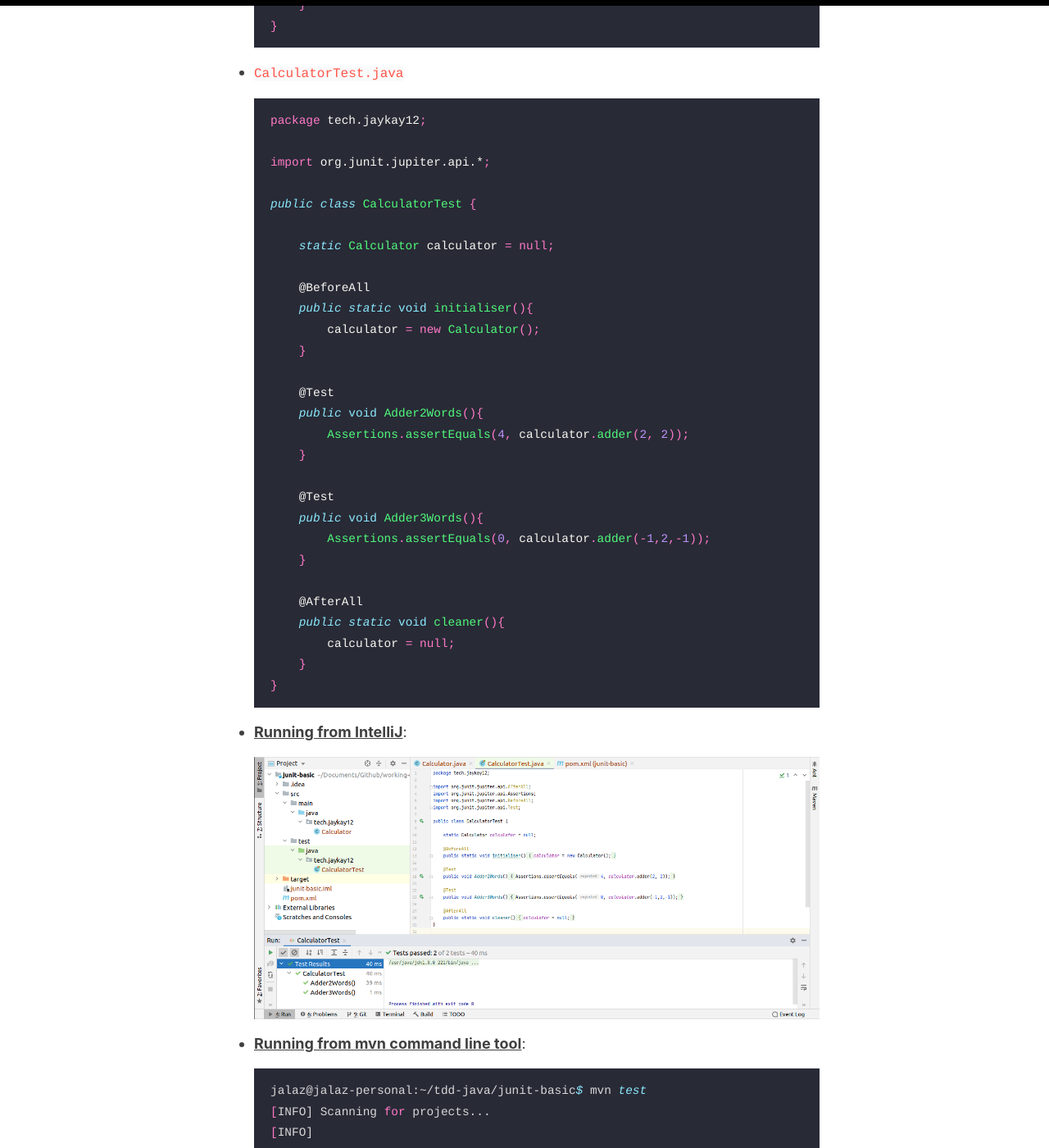
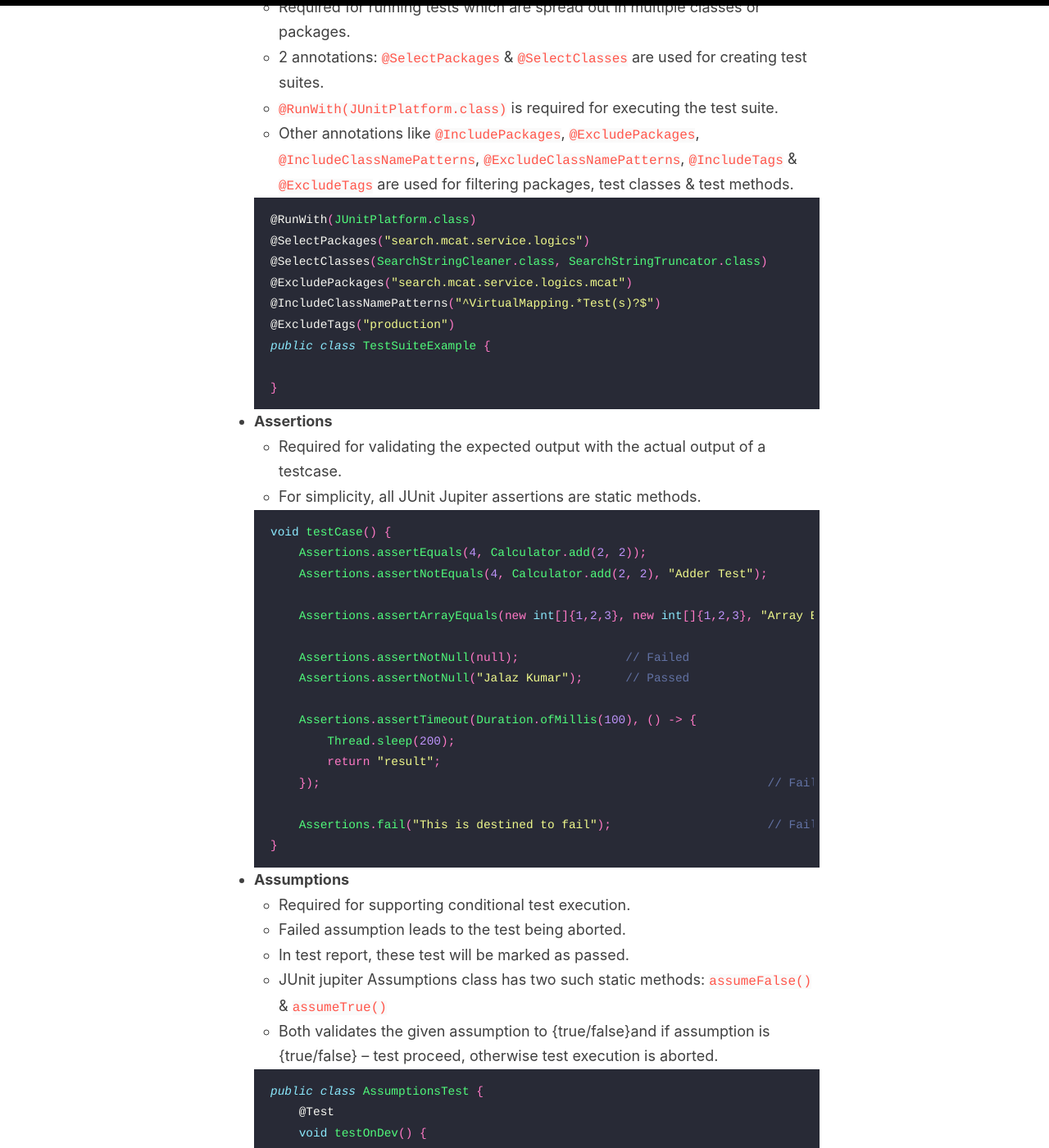
Before and after one commit to jaykay12/tech, a Jekyll site: the page built from _posts/2020-10-5-test-driven-development-spring-boot.md, in a window 1280 px wide and 1400 px high, scrolled down 4327 px. Shown: the whole window at 82% size. Built offline with Jekyll 4.4.1, drawn with Linux system fonts in a browser that asks for light colours; some of the changed text lies outside the part shown.

Commit message:
Added junit usage in spring boot API

````diff
--- a/_posts/2020-10-5-test-driven-development-spring-boot.md
+++ b/_posts/2020-10-5-test-driven-development-spring-boot.md
@@ -97,24 +97,33 @@
 - **@Test** : Marks the method as a junit test
 
 - **@DisplayName** : Provides custom name for a test
+  - Invoked as `@DisplayName("MU Cleaning: Fractions")`
 
 - **@BeforeAll** :
-  - Makes the method to run at the very start, before all the test methods in that test class.
+  - Signals that the annotated method should be executed before all tests in the current test class.
   - This method must be static.
+  - Replacement of `@BeforeClass` of JUnit4.
   - Used for declaring objects, creating connections etc.
 
 - **@BeforeEach** :
-  - Makes the method to run before each test method in that test class.
+  - Signals that the annotated method should be executed before each `@Test` method in the current class.
+  - Replacement of `@Before` of JUnit4.
   - Used for initialising objects, setting states etc.
 
 - **@AfterEach**
   - Makes the method to run after each test method in that test class.
+  - Replacement of `@After` of JUnit4.
   - Used for reinitialising objects, clearing states etc.
 
 - **@AfterAll**
   - Makes the method to run at the very end, after all the test methods in that test class.
   - This method must be static.
+  - Replacement of `@AfterClass` of JUnit4.
   - Used for destroying objects, closing connections etc.
+
+- **@RepeatedTest**
+  - Enables multiple runs of the annotated test method.
+  - Invoked as `@RepeatedTest(5)`
 
 - **@Tag**
   - Used for marking the test methods or test classes with tags for test discovering and filtering
@@ -122,21 +131,85 @@
 
 - **@Disable**
   - Used to disable or ignore a test class or method from the test suite.
+  - Equivalent to the `@Ignored` of JUnit4.
+
+<ins>**JUnit5 Test Exceution Cycle**</ins>
+![](../assets/images/TDD-J-3.png)
 
 #### Important Terminologies
 
 - **Test Suites**
+  - Required for running tests which are spread out in multiple classes or packages.
+  - 2 annotations: `@SelectPackages` & `@SelectClasses` are used for creating test suites.
+  - `@RunWith(JUnitPlatform.class)` is required for executing the test suite.
+  - Other annotations like `@IncludePackages`, `@ExcludePackages`, `@IncludeClassNamePatterns`, `@ExcludeClassNamePatterns`, `@IncludeTags` & `@ExcludeTags` are used for filtering packages, test classes & test methods.
+
+  ```java
+  @RunWith(JUnitPlatform.class)
+  @SelectPackages("search.mcat.service.logics")
+  @SelectClasses(SearchStringCleaner.class, SearchStringTruncator.class)
+  @ExcludePackages("search.mcat.service.logics.mcat")
+  @IncludeClassNamePatterns("^VirtualMapping.*Test(s)?$")
+  @ExcludeTags("production")
+  public class TestSuiteExample {
+
+  }
+  ```
 
 - **Assertions**
+  - Required for validating the expected output with the actual output of a testcase.
+  - For simplicity, all JUnit Jupiter assertions are static methods.
+
+  ```java
+  void testCase() {
+      Assertions.assertEquals(4, Calculator.add(2, 2));                                     // Passed
+      Assertions.assertNotEquals(4, Calculator.add(2, 2), "Adder Test");                    // Failed
+
+      Assertions.assertArrayEquals(new int[]{1,2,3}, new int[]{1,2,3}, "Array Equal Test"); // Passed
+
+      Assertions.assertNotNull(null);               // Failed
+      Assertions.assertNotNull("Jalaz Kumar");      // Passed
+
+      Assertions.assertTimeout(Duration.ofMillis(100), () -> {
+          Thread.sleep(200);
+          return "result";
+      });                                                               // Failed. {timeout, executable task} are 2 the 2 parameters
+
+      Assertions.fail("This is destined to fail");                      // Failed.
+  }
+  ```
 
 - **Assumptions**
+  - Required for supporting conditional test execution.
+  - Failed assumption leads to the test being aborted.
+  - In test report, these test will be marked as passed.
+  - JUnit jupiter Assumptions class has two such static methods: `assumeFalse()` & `assumeTrue()`
+  - Both validates the given assumption to {true/false}and if assumption is {true/false} – test proceed, otherwise test execution is aborted.
+
+  ```java
+  public class AssumptionsTest {
+      @Test
+      void testOnDev() {
+          System.setProperty("ENV", "development");
+          Assumptions.assumeTrue("development".equals(System.getProperty("env")));
+          //remainder of test will proceed
+      }
+
+      @Test
+      void testOnProd() {
+          System.setProperty("ENV", "production");
+          Assumptions.assumeTrue("development".equals(System.getProperty("ENV")));
+          //remainder of test will be aborted
+      }
+  }
+  ```
 
 ### Usage in Simple Projects
 
 - Download the simple project which I used for this article using
 
   ```bash
-  wget https://github.com/jaykay12/tech/assets/demos/junit-basic.zip
+  wget https://github.com/jaykay12/tech/blob/master/assets/demos/junit-springboot.zip
   ```
 
  Open it as a project in IntelliJ. Once loaded, right click on `pom.xml` file & run "Add as Maven project".
@@ -232,10 +305,68 @@
   - Keep the directory structure of _src/main/java/<PACKAGE_NAME>_ & _src/test/java/<PACKAGE_NAME>_ in sync.
 
   - If using JUnit5 overall & want to run tests using both methods, then add this to pom.xml
+
   ![issue-solve](../assets/images/TDD-J-2.png)
 
 
 ### Usage in Spring-Boot APIs
+
+- Download the Spring Boot API which I used for this article using
+
+  ```bash
+  wget https://github.com/jaykay12/tech/blob/master/assets/demos/junit-springboot.zip
+  ```
+
+ Open it as a project in IntelliJ. Once loaded, right click on `pom.xml` file & run "Add as Maven project".
+
+- The main content files of the API are as follows:
+  - **RunnerApplication.java**: Main file which instantiates the Spring boot application and loads controllers.
+
+  - **APIController.java**: file which maps the requests(get/post)
+
+  - **MUIdentifier.java**: main logic file which identifies MUs from the keyword
+
+  - **MUIdentifierTest.java**: main test file which contains unit tests for the logic written in MUIdentifier
+
+  ![main-content](../assets/images/TDD-J-4.png)
+
+- For initiating test-driven development in spring boot application, add this to the `pom.xml` file.
+
+  ```bash
+  <dependency>
+      <groupId>org.springframework.boot</groupId>
+      <artifactId>spring-boot-starter-test</artifactId>
+      <scope>test</scope>
+  </dependency>
+  ```
+
+- Run the unit tests
+
+  ![run-unit-tests](../assets/images/TDD-J-5.png)
+
+- Now, Test Suites is basically a way for clubbing various tests filtered on the basis of packages, tags and classes. JUnit5 as of now, doesn't support Test Suites, so JUnitPlatform which is part of JUnit4 is used for running the Test Suites.
+
+  Add this to the `pom.xml` for performing TDD using Test Suites
+
+  ```bash
+  <dependency>
+      <groupId>org.junit.platform</groupId>
+      <artifactId>junit-platform-runner</artifactId>
+      <version>1.0.3</version>
+      <scope>test</scope>
+  </dependency>
+  <dependency>
+      <groupId>org.junit.platform</groupId>
+      <artifactId>junit-platform-launcher</artifactId>
+      <version>1.0.3</version>
+      <scope>test</scope>
+  </dependency>
+
+  ```
+
+- Run the Test Suites
+
+  ![run-test-suites](../assets/images/TDD-J-6.png)
 
 #### JUnit vs TestNG
 
````
Also changed, not shown: other parts of _posts/2020-10-5-test-driven-development-spring-boot.md (+8 -0 lines).
